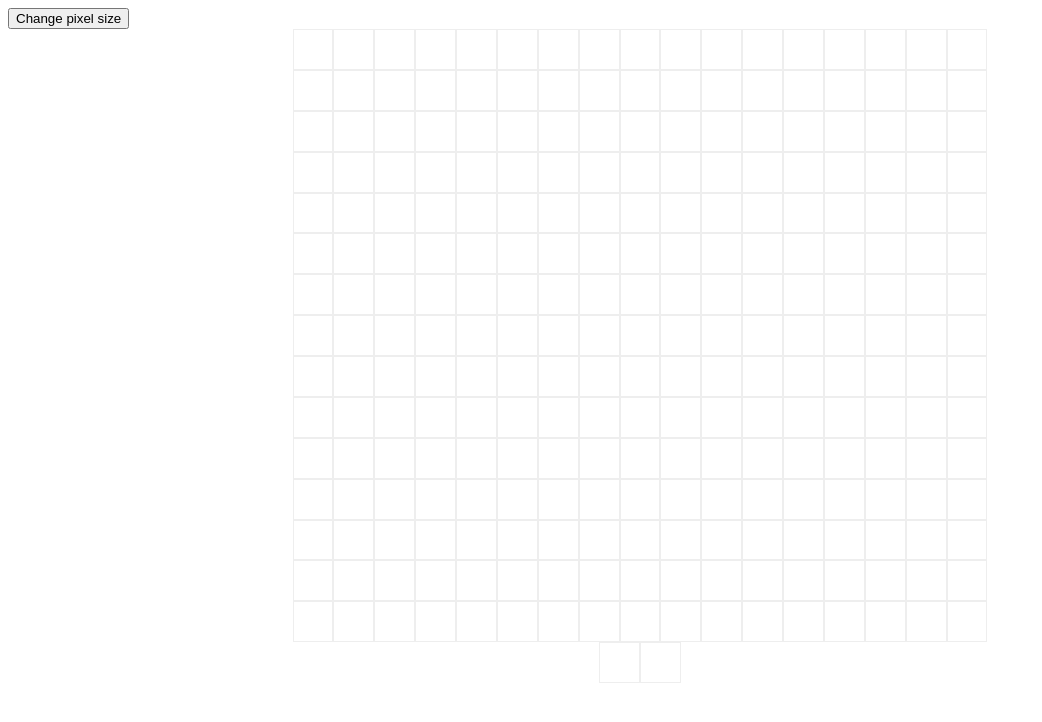
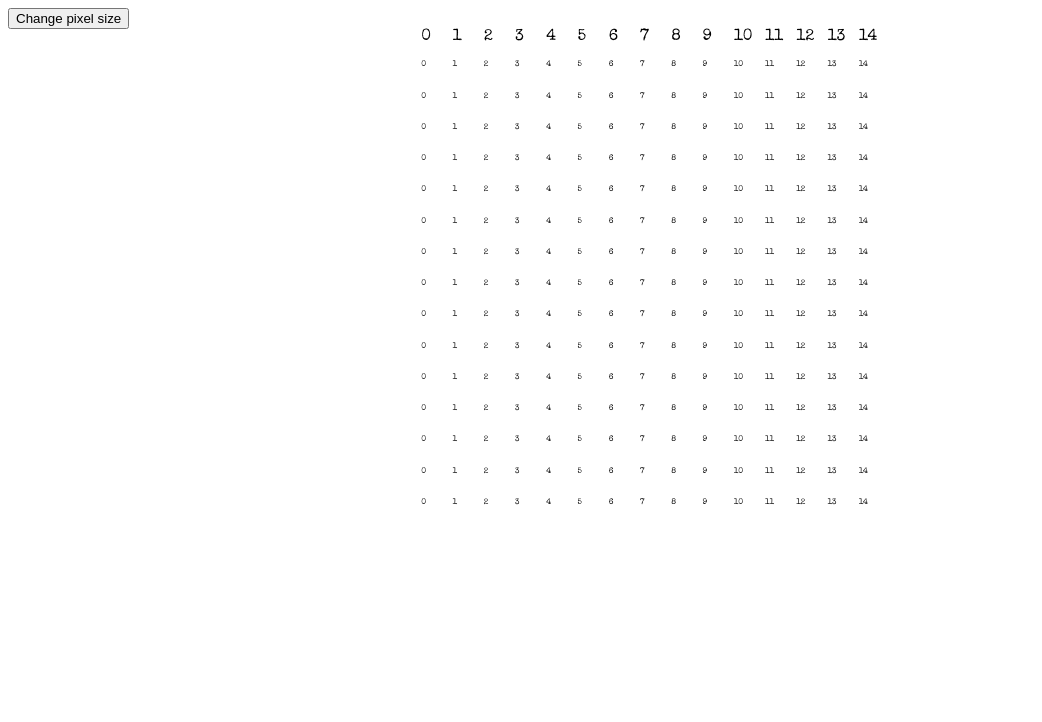
Before and after one commit to cvfavano/etchasketch, a plain HTML site: page index.html in a window 1280 px wide. Shown: the whole page, without its empty margins (0-1042 px from the left). Drawn offline with nearby package versions, Linux system fonts and the light colour scheme.

Commit message:
fix logic for pixel sqaures. removed border. check if prompt isNan

```diff
--- a/script.js
+++ b/script.js
@@ -1,10 +1,6 @@
 const container = document.querySelector('.container');
 
-
 function createBoard(number,  callback) {
-    const div = document.createElement('div');
-    container.appendChild(div).classList.add('square');
-
     let i = 0;
     do{
         createSquares( number);
@@ -19,19 +15,24 @@ function createBoard(number,  callback) {
 
 
 function createSquares( num){
+    const div = document.createElement('div');
+    container.appendChild(div).classList.add('square');
 
     const copiedDiv = document.querySelector('.square');
 
-
-    for (let i = 0; i < num; i++){
+    //(num-1) appended clone node is first block not in loop
+    for (let i = 0; i < (num-1); i++){
         const clone = copiedDiv.cloneNode(false);
         container.appendChild(clone);
+        clone.innerHTML = i;
+        console.log(i);
     }
+    copiedDiv.style.fontSize = "8px";
 }
 
 function styleSquares(num){
-    let squareWidth = 700/(num+2);
-
+    const squareWidthWithBorder = 500/(num+2);
+    const squareWidth = 500/num;
     const copiedDiv = document.querySelectorAll('.square');
 
     copiedDiv.forEach(div  => {
@@ -56,9 +57,10 @@ function clearBoard() {
 function changePixelSize() {
    let px = prompt('Enter number up 100:');
 
-   if(px > 100) {
-    prompt('Please enter less than or equalt o 100:');
+   if(px > 100 || isNaN(px)) {
+    prompt('Please enter less than or equal to 100:');
    }
+
    pixelNum = parseInt(px)
    clearBoard();
    createBoard(pixelNum,  changeColor);
--- a/styles.css
+++ b/styles.css
@@ -3,12 +3,10 @@ body {
     font-family: 'Special Elite', cursive;
 }
 .container {
-    width: 700px;
+    width: 500px;
+    max-height: 500px;
     margin: 0 auto;
     display: flex;
     flex-wrap: wrap;
     justify-content: center;
 }
-.square {
-    border:1px solid #eee;
-}
```
